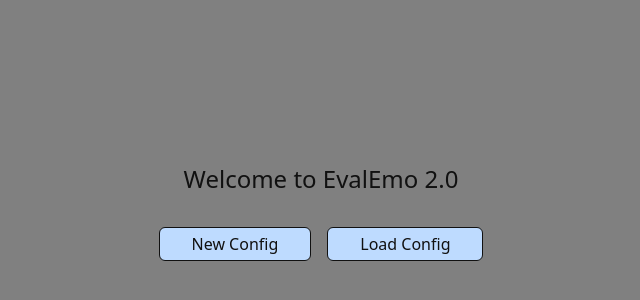
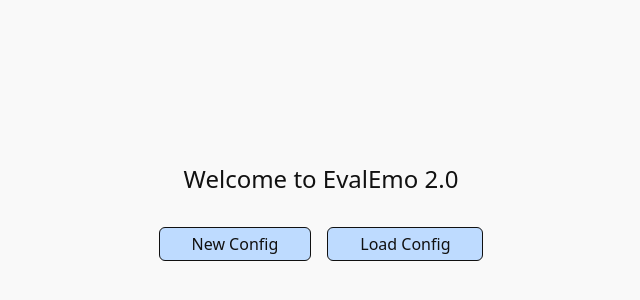
Before and after one commit to dinosoldic/StimEval, a React (Vite) app: page / in a window 1280 px wide. Shown: the part 188-488 px from the top of the page, without its empty margins (319-959 px from the left). Built offline with nearby package versions, Linux system fonts and the light colour scheme.

Commit message:
chore: fix bg

```diff
--- a/src/index.css
+++ b/src/index.css
@@ -7,8 +7,7 @@
     font-weight: 400;
 
     color: #111111;
-    background-color: gray;
-    /* background-color: #f9f9f9; */
+    background-color: #f9f9f9;
 
     font-synthesis: none;
     text-rendering: optimizeLegibility;
```
